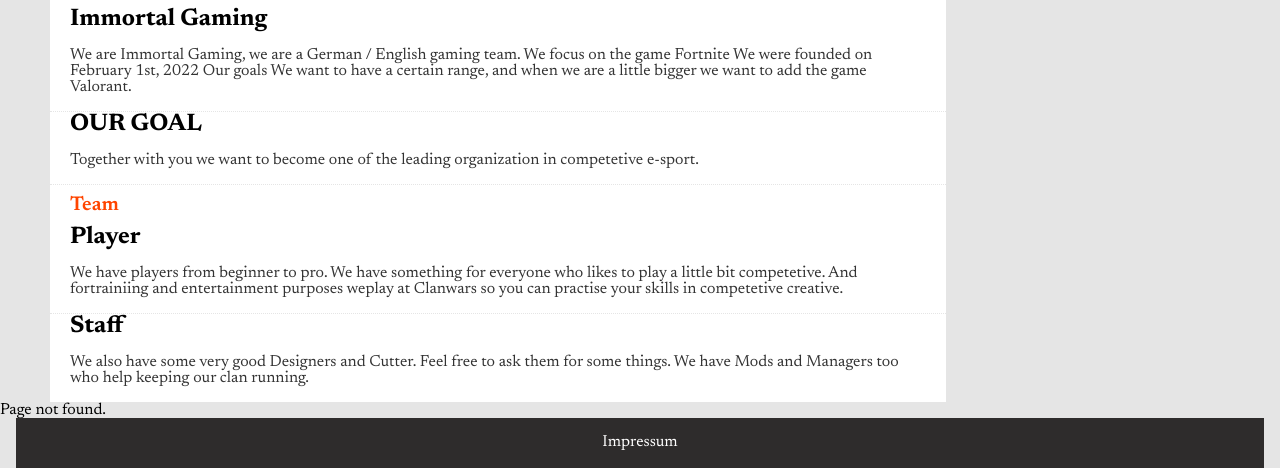
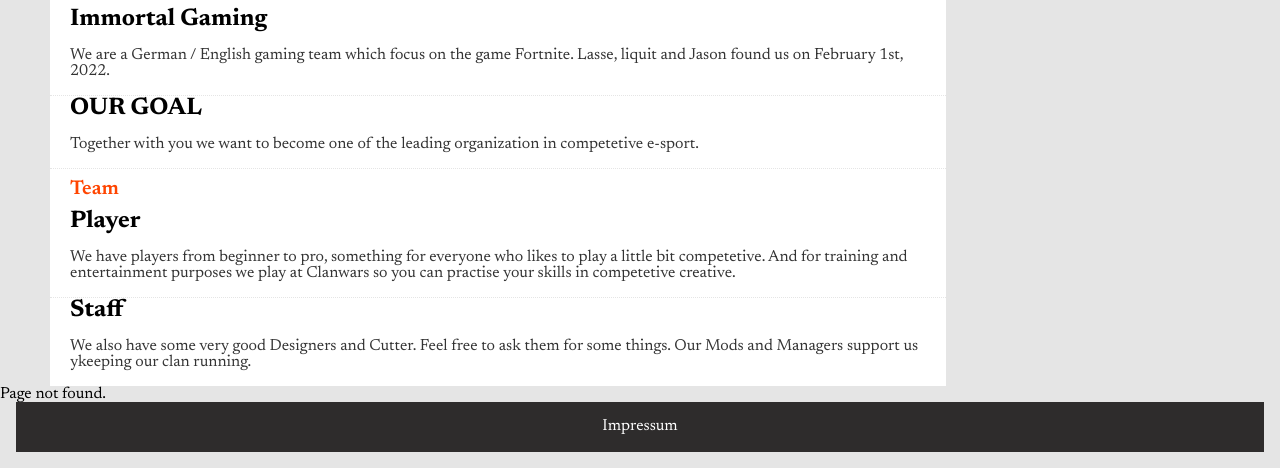
Before and after one commit to xDJulii/ImmortalWebsite, a plain HTML site: page index.html in a window 1280 px wide. Shown: the part 1159-1627 px from the top of the page. Drawn offline with Linux system fonts and the light colour scheme; no server answers.

Commit message:
Update index.html

```diff
--- a/index.html
+++ b/index.html
@@ -2,7 +2,7 @@
 <html lang="en">
 
 <head>
-
+    <img src="https://cdn.discordapp.com/attachments/927667239384141874/928753621133307904/rrrrrr_1.png">
     <div w3-include-html="templates/header.html"></div>
     <div w3-include-html="templates/overlay.html"></div>
     <div class="quicklinks">
@@ -25,11 +25,11 @@
 <body>
 
 
-    <img src="https://cdn.discordapp.com/attachments/927667239384141874/928753621133307904/rrrrrr_1.png">
+
     <div class="article">
         <div class="pretitle">#BeImmortal</div>
         <h2>Immortal Gaming</h2>
-        <p>We are Immortal Gaming, we are a German / English gaming team. We focus on the game Fortnite We were founded on February 1st, 2022 Our goals We want to have a certain range, and when we are a little bigger we want to add the game Valorant.
+        <p>We are a German / English gaming team which focus on the game Fortnite. Lasse, liquit and Jason found us on February 1st, 2022.
         </p>
     </div>
 
@@ -43,7 +43,7 @@
         <div class="pretitle">Team</div>
         <h2>Player</h2>
 
-        <p>We have players from beginner to pro. We have something for everyone who likes to play a little bit competetive. And fortrainiing and entertainment purposes weplay at Clanwars so you can practise your skills in competetive creative.
+        <p>We have players from beginner to pro, something for everyone who likes to play a little bit competetive. And for training and entertainment purposes we play at Clanwars so you can practise your skills in competetive creative.
         </p>
 
     </div>
@@ -52,7 +52,7 @@
     <div class="article article-regular">
         <h2>Staff</h2>
         <p>
-            We also have some very good Designers and Cutter. Feel free to ask them for some things. We have Mods and Managers too who help keeping our clan running.
+            We also have some very good Designers and Cutter. Feel free to ask them for some things. Our Mods and Managers support us ykeeping our clan running.
         </p>
 
     </div>
```
